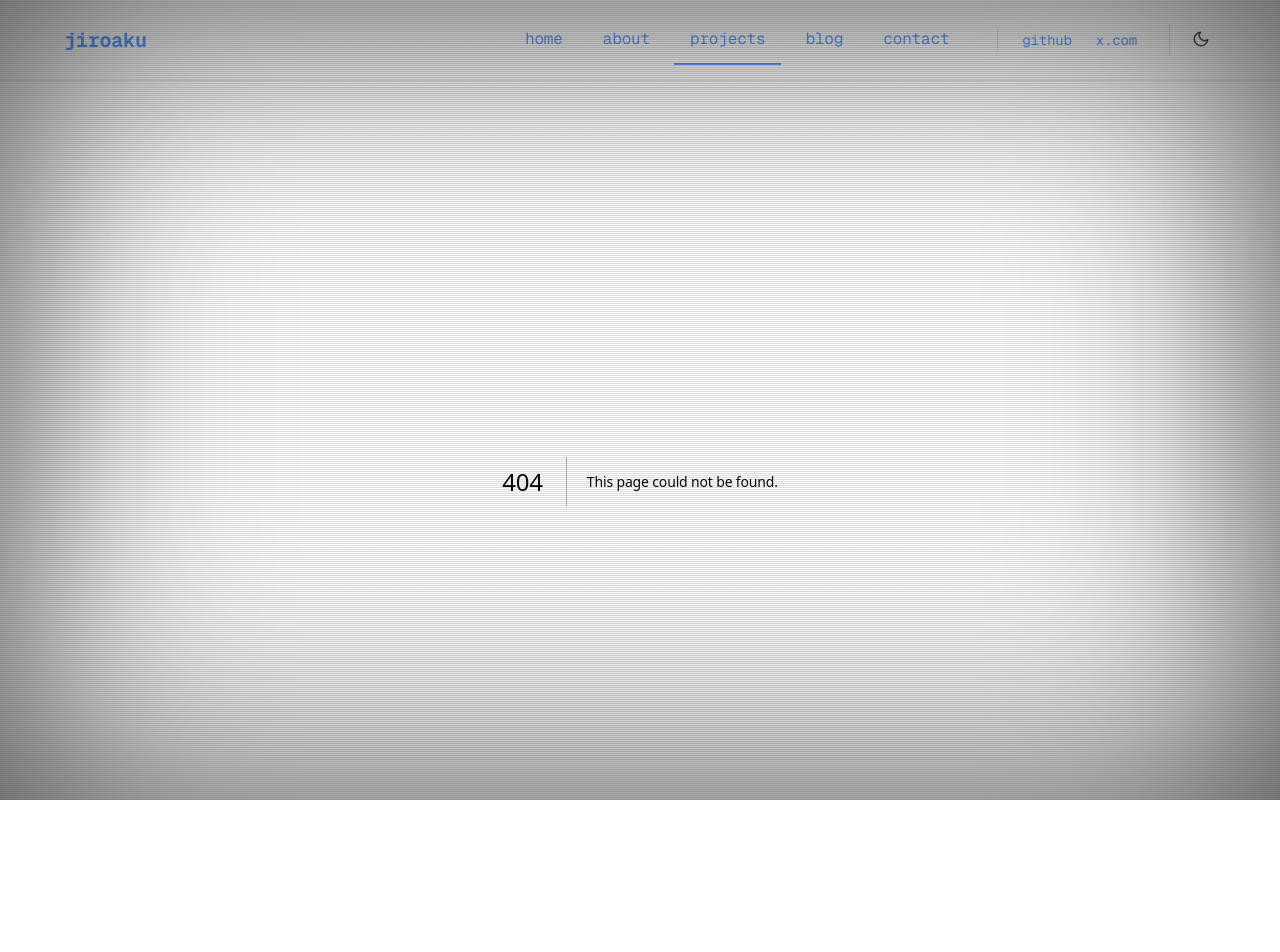
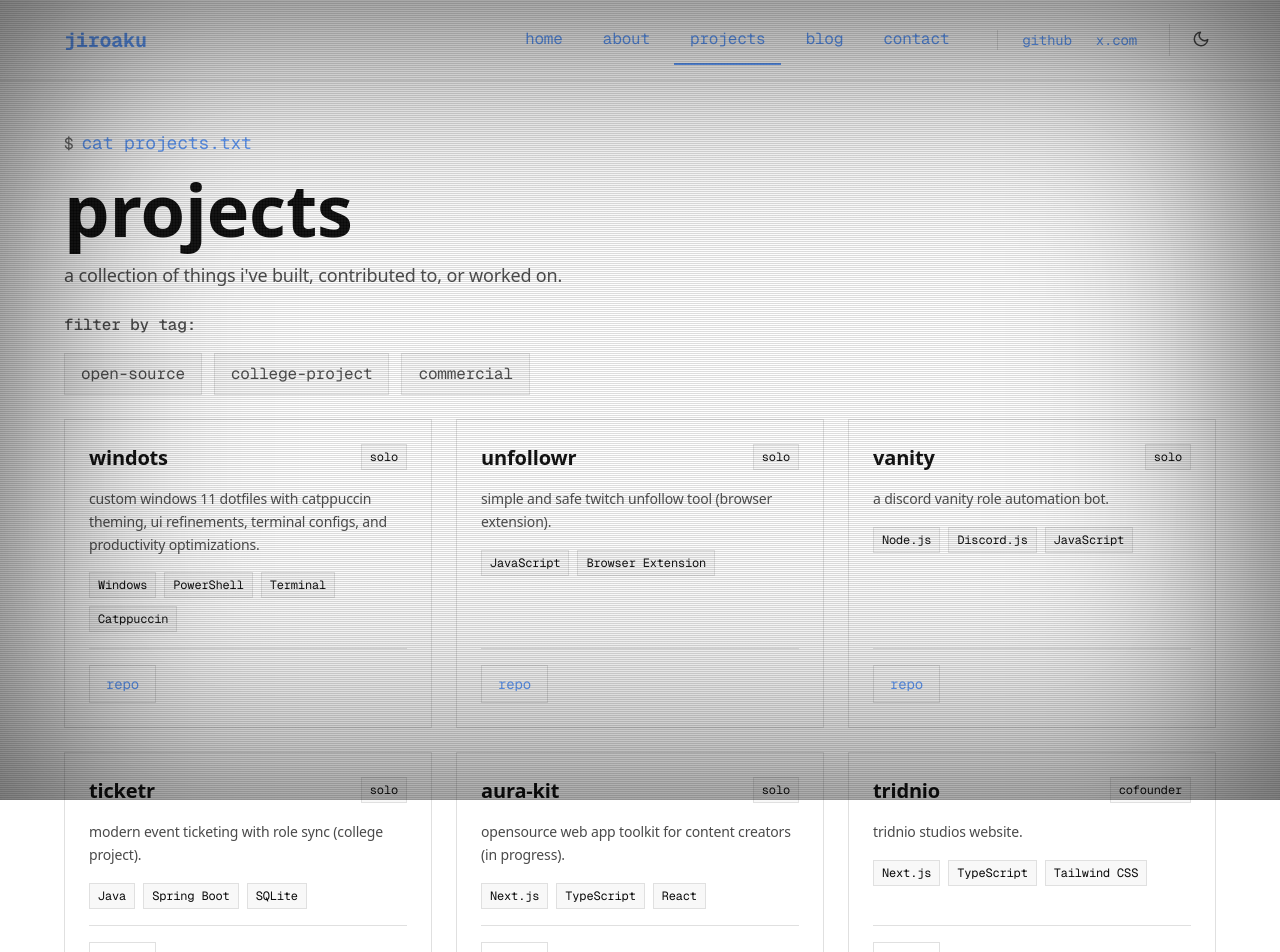
Before and after one commit to jiroaku/website, a Next.js app: page /portfolio in a window 1280 px wide. Before the commit this address had no page. Shown: the top 952 px of the page. Before the commit the page ends 881 px from the top, so only its background shows below. Built offline with nearby package versions, Linux system fonts and the light colour scheme.

Commit message:
feat: update projects with new portfolio and grid layout

```diff
--- /dev/null
+++ b/app/portfolio/page.tsx
@@ -0,0 +1,216 @@
+'use client';
+
+import { useState } from 'react';
+import Link from 'next/link';
+
+interface Project {
+  id: string;
+  title: string;
+  description: string;
+  tech: string[];
+  repo?: string;
+  demo?: string;
+  live?: string;
+  role: 'cofounder' | 'solo' | 'contributor';
+  tags: ('open-source' | 'commercial' | 'college-project' | 'voice-work')[];
+}
+
+const projects: Project[] = [
+  {
+    id: '1',
+    title: 'windots',
+    description: 'custom windows 11 dotfiles with catppuccin theming, ui refinements, terminal configs, and productivity optimizations.',
+    tech: ['Windows', 'PowerShell', 'Terminal', 'Catppuccin'],
+    repo: 'https://github.com/jiroaku/windots',
+    role: 'solo',
+    tags: ['open-source'],
+  },
+  {
+    id: '2',
+    title: 'unfollowr',
+    description: 'simple and safe twitch unfollow tool (browser extension).',
+    tech: ['JavaScript', 'Browser Extension'],
+    repo: 'https://github.com/jiroaku/unfollowr',
+    role: 'solo',
+    tags: ['open-source'],
+  },
+  {
+    id: '3',
+    title: 'vanity',
+    description: 'a discord vanity role automation bot.',
+    tech: ['Node.js', 'Discord.js', 'JavaScript'],
+    repo: 'https://github.com/jiroaku/vanity',
+    role: 'solo',
+    tags: ['open-source'],
+  },
+  {
+    id: '4',
+    title: 'ticketr',
+    description: 'modern event ticketing with role sync (college project).',
+    tech: ['Java', 'Spring Boot', 'SQLite'],
+    repo: 'https://github.com/jiroaku/ticketr',
+    role: 'solo',
+    tags: ['open-source', 'college-project'],
+  },
+  {
+    id: '5',
+    title: 'aura-kit',
+    description: 'opensource web app toolkit for content creators (in progress).',
+    tech: ['Next.js', 'TypeScript', 'React'],
+    repo: 'https://github.com/jiroaku/aura-kit',
+    role: 'solo',
+    tags: ['open-source'],
+  },
+  {
+    id: '6',
+    title: 'tridnio',
+    description: 'tridnio studios website.',
+    tech: ['Next.js', 'TypeScript', 'Tailwind CSS'],
+    live: 'https://tridniostudios.com',
+    role: 'cofounder',
+    tags: ['commercial'],
+  },
+];
+
+export default function Portfolio() {
+  const [selectedTags, setSelectedTags] = useState<Set<Project['tags'][number]>>(new Set());
+
+  // Dynamically get all unique tags from projects
+  const tagFilters: Project['tags'][number][] = Array.from(
+    new Set(projects.flatMap((project) => project.tags))
+  );
+
+  const toggleTag = (tag: Project['tags'][number]) => {
+    setSelectedTags((prev) => {
+      const next = new Set(prev);
+      if (next.has(tag)) {
+        next.delete(tag);
+      } else {
+        next.add(tag);
+      }
+      return next;
+    });
+  };
+
+  const filteredProjects =
+    selectedTags.size === 0
+      ? projects
+      : projects.filter((project) => project.tags.some((tag) => selectedTags.has(tag)));
+
+  return (
+    <div className="bg-[var(--bg-primary)]">
+      <div className="max-w-[1800px] mx-auto px-8 lg:px-16 py-12">
+        <div className="space-y-8">
+          <div className="space-y-6">
+            <div className="space-y-4">
+              <div>
+                <span className="font-mono text-base text-[var(--text-muted)]">$</span>
+                <span className="font-mono text-lg text-[var(--accent)] ml-2">cat projects.txt</span>
+              </div>
+              <h1 className="text-6xl md:text-7xl font-bold text-[var(--text-primary)]">
+                projects
+              </h1>
+              <p className="text-lg text-[var(--text-secondary)] max-w-4xl">
+                a collection of things i&apos;ve built, contributed to, or worked on.
+              </p>
+            </div>
+
+            {/* Filters */}
+            <div className="space-y-4">
+              <h2 className="text-base font-medium text-[var(--text-secondary)] font-mono">filter by tag:</h2>
+              <div className="flex flex-wrap gap-3">
+                {tagFilters.map((tag) => (
+                  <button
+                    key={tag}
+                    onClick={() => toggleTag(tag)}
+                    className={`px-4 py-2 text-base border transition-colors font-mono ${
+                      selectedTags.has(tag)
+                        ? 'bg-[var(--accent)] text-white border-[var(--accent)]'
+                        : 'bg-[var(--bg-secondary)] border-[var(--border-color)] text-[var(--text-secondary)] hover:border-[var(--accent)] hover:text-[var(--text-primary)]'
+                    }`}
+                    aria-pressed={selectedTags.has(tag)}
+                  >
+                    {tag}
+                  </button>
+                ))}
+                {selectedTags.size > 0 && (
+                  <button
+                    onClick={() => setSelectedTags(new Set())}
+                    className="px-3 py-1.5 text-sm border border-[var(--border-color)] bg-[var(--bg-secondary)] hover:border-[var(--accent)] transition-colors"
+                  >
+                    clear
+                  </button>
+                )}
+              </div>
+            </div>
+
+            {/* Project Grid */}
+            <div className="grid grid-cols-1 md:grid-cols-2 lg:grid-cols-3 gap-6">
+              {filteredProjects.map((project) => (
+                <article
+                  key={project.id}
+                  className="border border-[var(--border-color)] p-6 hover:border-[var(--accent)] transition-all flex flex-col"
+                  aria-label={`Project: ${project.title}`}
+                >
+                  <div className="space-y-4 flex-1">
+                    <div className="flex items-start justify-between gap-3">
+                      <h3 className="text-xl font-semibold text-[var(--text-primary)]">
+                        {project.title}
+                      </h3>
+                      <span className="text-xs px-2 py-1 bg-[var(--bg-secondary)] border border-[var(--border-color)] font-mono flex-shrink-0">
+                        {project.role}
+                      </span>
+                    </div>
+                    <p className="text-sm text-[var(--text-secondary)] leading-relaxed">{project.description}</p>
+                    <div className="flex flex-wrap gap-2">
+                      {project.tech.map((tech) => (
+                        <span
+                          key={tech}
+                          className="text-xs px-2 py-1 bg-[var(--bg-secondary)] border border-[var(--border-color)] font-mono"
+                        >
+                          {tech}
+                        </span>
+                      ))}
+                    </div>
+                  </div>
+                  <div className="flex gap-2 mt-4 pt-4 border-t border-[var(--border-color)]">
+                    {project.repo && (
+                      <Link
+                        href={project.repo}
+                        target="_blank"
+                        rel="noopener noreferrer"
+                        className="px-4 py-2 text-sm border border-[var(--border-color)] hover:border-[var(--accent)] hover:text-[var(--accent)] transition-all font-mono"
+                      >
+                        repo
+                      </Link>
+                    )}
+                    {project.demo && (
+                      <Link
+                        href={project.demo}
+                        target="_blank"
+                        rel="noopener noreferrer"
+                        className="px-4 py-2 text-sm border border-[var(--border-color)] hover:border-[var(--accent)] hover:text-[var(--accent)] transition-all font-mono"
+                      >
+                        demo
+                      </Link>
+                    )}
+                    {project.live && (
+                      <Link
+                        href={project.live}
+                        target="_blank"
+                        rel="noopener noreferrer"
+                        className="px-4 py-2 text-sm border border-[var(--border-color)] hover:border-[var(--accent)] hover:text-[var(--accent)] transition-all font-mono"
+                      >
+                        live
+                      </Link>
+                    )}
+                  </div>
+                </article>
+              ))}
+            </div>
+          </div>
+        </div>
+      </div>
+    </div>
+  );
+}
```
